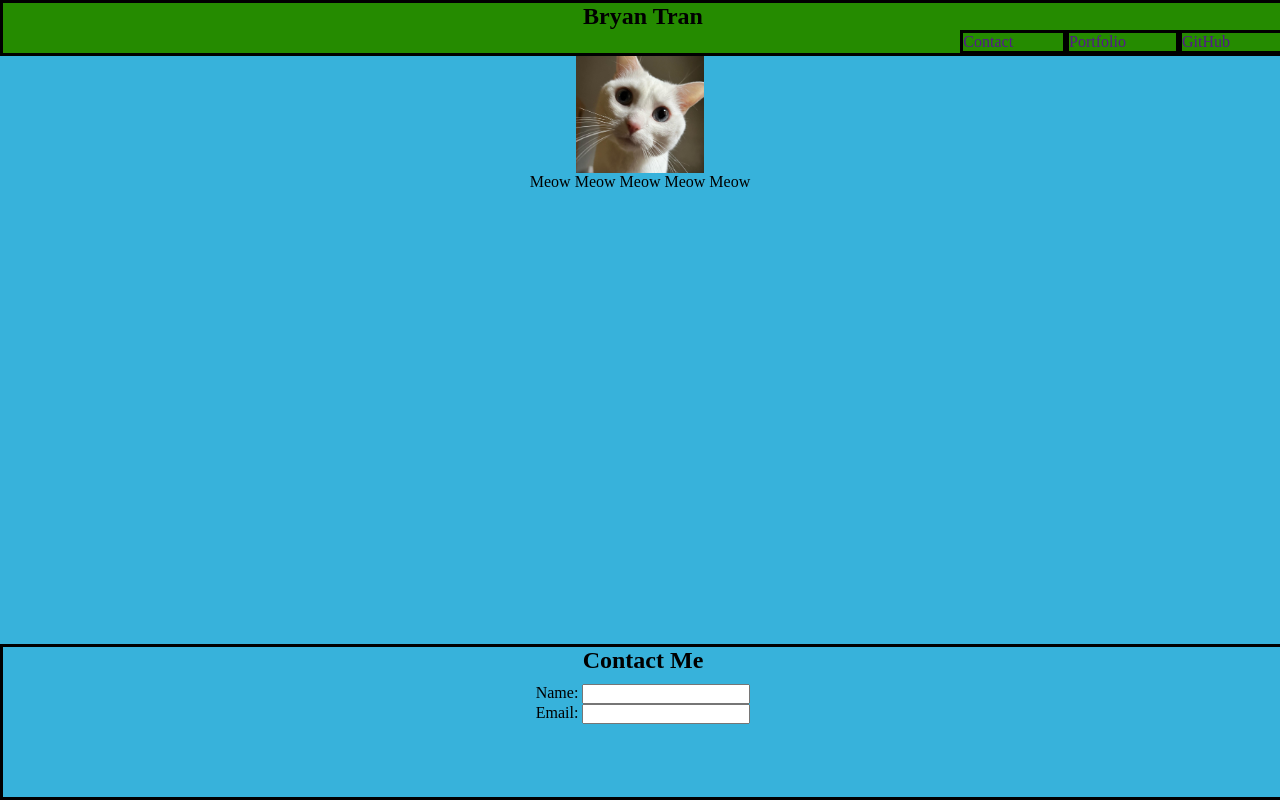
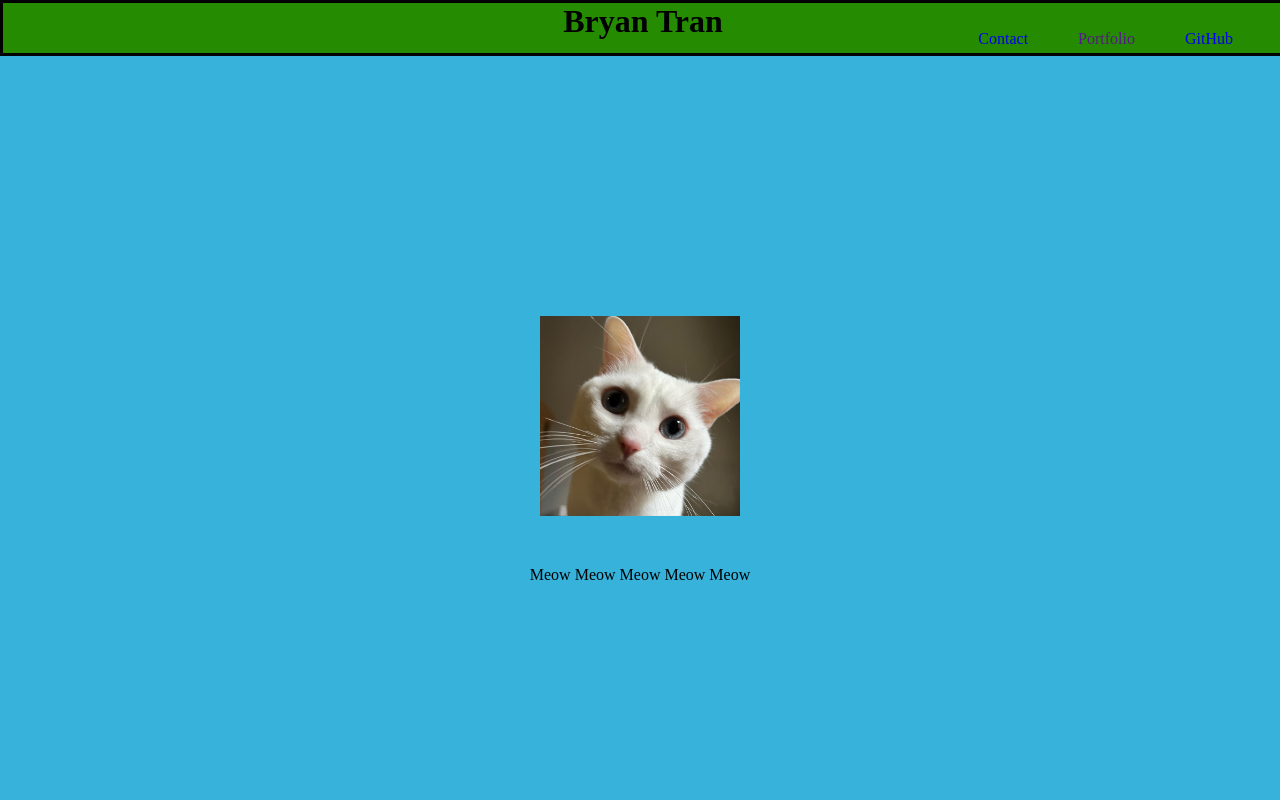
Before and after one commit to iambryantran/mini-project-landing-page, a plain HTML site: page index.html in a window 1280 px wide. Shown: the top 800 px of the page. Drawn offline with Linux system fonts and the light colour scheme.

Commit message:
css-flexbox-styling

```diff
--- a/assets/style.css
+++ b/assets/style.css
@@ -1,12 +1,12 @@
 /* TODO: */
 /*
 Header needs to stay at the top of the page - DONE
-3 colors in design
+3 colors in design - DONE
 Single font and font family for all text - DONE
-At least 2 <h#>s
-Header contains nav bar with 3 links that display inline, with contact link
-Contact link click jumps to contact form
-Contact for includes "input" elements for name and email
+At least 2 <h#>s - DONE
+Header contains nav bar with 3 links that display inline, with contact link - DONE
+Contact link click jumps to contact form - DONE
+Contact for includes "input" elements for name and email - DONE
 Image includes an alt - DONE
 Page is deployed to GitHub
 */
@@ -22,23 +22,16 @@ body {
     background-color: rgb(55, 178, 219);
 }
 
-header, footer {
+footer {
     background-color: darkblue;
     width: 100%;
     height: auto;
     padding: 20px;
+    display:flex;
+    align-items: end;
 }
 
 header {
-    position: sticky;
-}
-
-footer {
-    position: static;
-    margin-top: 100%;
-}
-
-nav {
     position: fixed;
     background-color: rgb(37, 139, 0);
     width: 100%;
@@ -52,27 +45,36 @@ nav a {
     float: right;
     display: inline;
     position: relative;
+    bottom: 10px;
     list-style-type: none;
     padding-right: 50px;
     text-decoration: none;
-    border: solid black;
+}
+
+#main-section {
+    display: flex;
+    height: 900px;
+    width: 100%;
+    flex-direction: column;
+    justify-content: center;
 }
 
 #headshot {
-    display: block;
-    max-height: 10%;
-    max-width: 10%;
-    margin: auto;
+    height: 200px;
+    width: 200px;
+    align-self: center;
+    margin-bottom: 50px;
 }
 
 #contact-section {
     border: solid black;
     margin: auto;
-    position: absolute;
     bottom: 0px;
     width: 100%;
-    height: 150px;
-    text-align: center;
+    height: 200px;
+    display: flex;
+    flex-direction: column;
+    justify-content: space-around;
 }
 
 #contact-box {
--- a/index.html
+++ b/index.html
@@ -8,15 +8,15 @@
     </head>
     <body>
         <header>
+            <h1><strong>Bryan Tran</strong></h1>
             <nav>
-                <h1><strong>Bryan Tran</strong></h1>
-                <a href="">GitHub</a>
+                <a href="https://github.com/iambryantran">GitHub</a>
                 <a href="">Portfolio</a>
-                <a href="">Contact</a>
+                <a href="#contact-section">Contact</a>
             </nav>
         </header>
         <main>
-            <section>
+            <section id="main-section">
                 <img id="headshot" src="./assets/5BAA614E-1EE0-487C-84E3-FBD490E07513.JPG" alt="Picture of a white cat with blue eyes looking at you.">
                 <p>Meow Meow Meow Meow Meow</p>
             </section>
```
Also changed, not shown: 1 other file.
